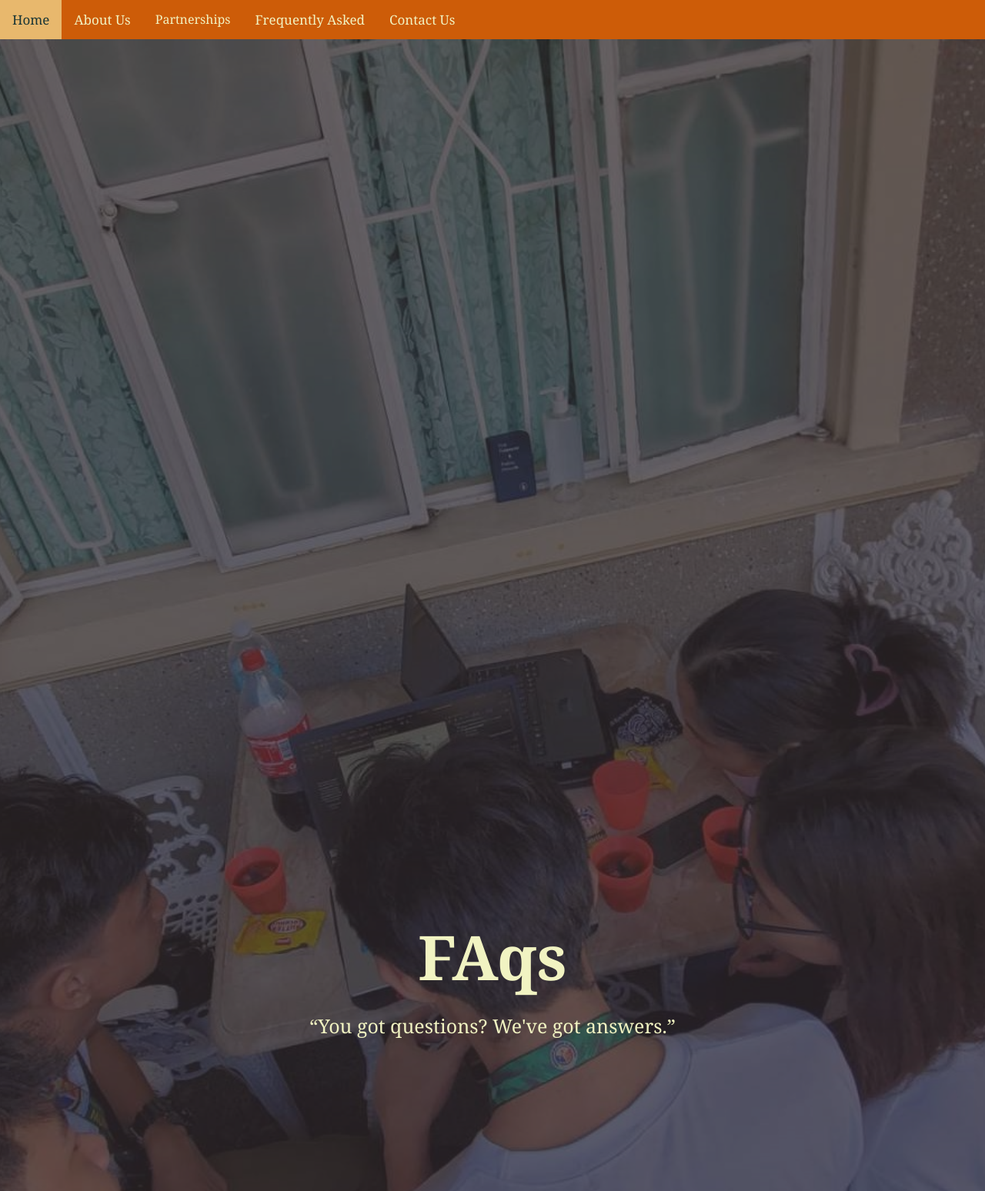
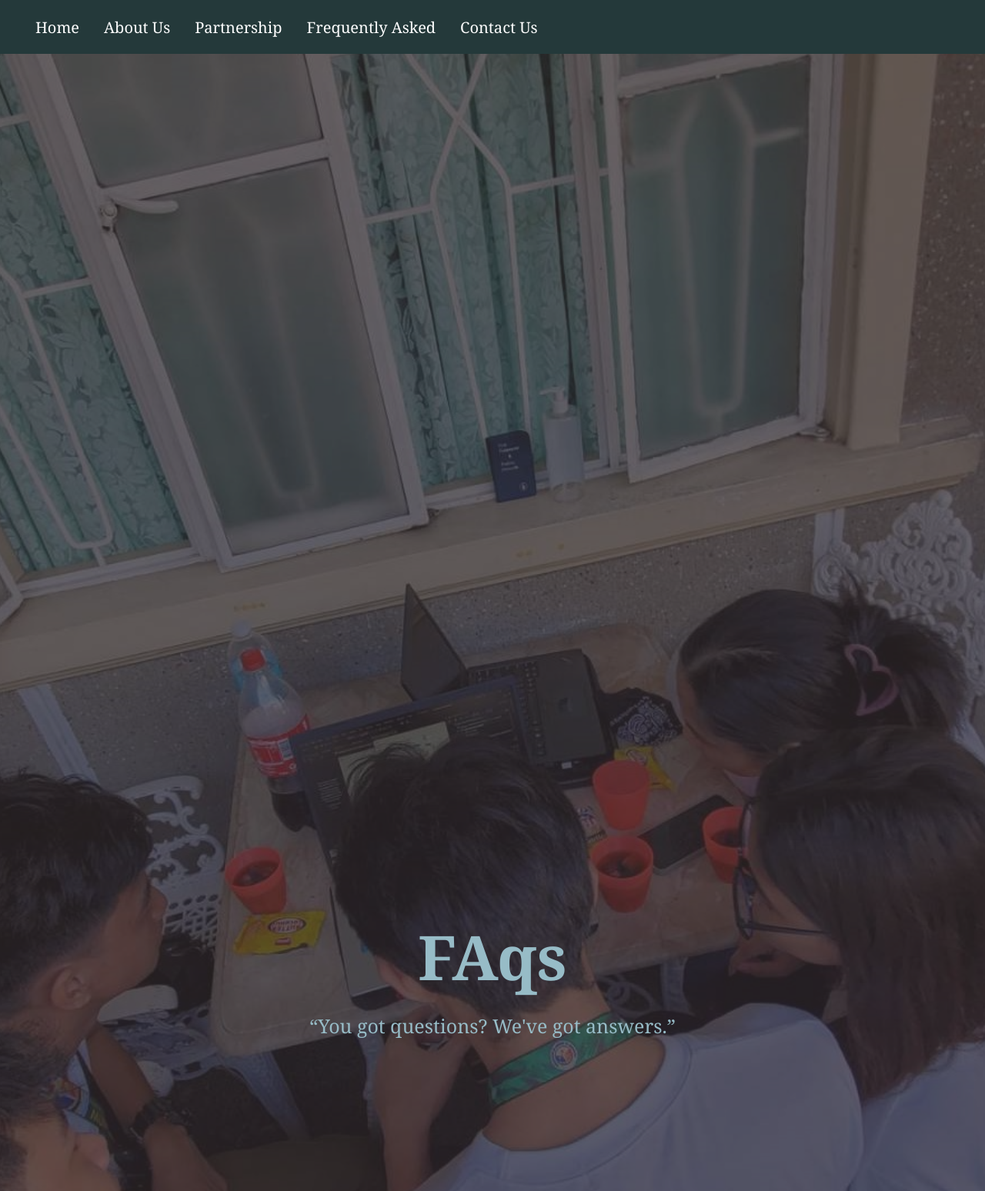
Before and after one commit to Arlynne896/Final-Project-Food-Delivery-Website, a PHP site: page /faq.php in a window 1280 px wide. Shown: the top 1548 px of the page at 77% size. Run offline with PHP 8.4, Linux system fonts and the light colour scheme.

Commit message:
changed design

```diff
--- a/faq.php
+++ b/faq.php
@@ -2,10 +2,11 @@
 <html lang="en">
 	<head>
 		<meta charset="UTF-8">
-
+	<meta name="viewport" content="width=device-width, initial-scale=1.0">
 		<title>FAQ</title>
 		<link href="sample.css" rel="stylesheet"/>
 		<link rel="stylesheet" href="https://cdnjs.cloudflare.com/ajax/libs/font-awesome/4.7.0/css/font-awesome.min.css">
+		<link rel="icon" type="x-icon" href="Portion Port Logo.png">
 	</head>
 	<body>
 	<nav>
@@ -13,17 +14,17 @@
 			<a class="nav" href="homepage.php">Home</a>
 			<a class="nav" href="about.php">About Us</a>
 			<div class="dropdown">
-				<button class="dropbtn">Partnerships</button>
+				<a href='#' class="dropbtn">Partnership </a>
 				<div class="dropdown-content">
 					<a href="Shops/burger.php">Bur-go Shop</a>
 					<a href="Shops/coffee.php">Coffee Mate</a>
 					<a href="Shops/pizza.php">Homie's Pizza</a>
 					<a href="Shops/sushi.php">Sushi Kitchen</a>
-					<a href="Shops/tea.html">Tastea Shop</a>
+					<a href="Shops/tea.php">Tastea Shop</a>
 				</div>
 			</div>
 			<a class="nav" href="faq.php">Frequently Asked</a>
-			<a class="nav" href="contact.php">Contact Us</a>
+			<a class="nav" href="coms/contact.php">Contact Us</a>
 		</div>
 	</nav>
 		<div class="header">
@@ -32,29 +33,29 @@
 		<main style="margin-top: 100vh;">
 			<p><b>How do I place a food delivery? </b> <br>
 			You can typically place an order through a food delivery app or website.
-			Simply enter your address, browse through the available restaurants, select your items, and complete the payment process.<br>
+			Simply enter your address, browse through the available restaurants, select your items, and complete the payment process.<br><br>
 			<b>What types of food can I order for delivery?</b> <br>
 			Most delivery services offer a wide range of options, including pizza, sushi, coffee, milktea, and burgers from local restaurants.
-			Some services also provide grocery and convenience items.<br>
+			Some services also provide grocery and convenience items.<br><br>
 			<b>Are there delivery fees?  </b> <br>
 			Yes, most delivery services charge a delivery fee, which can vary based on distance, the restaurant, and the delivery service itself.
-			Some restaurants may also add a service fee or minimum order amount. <br>
+			Some restaurants may also add a service fee or minimum order amount. <br><br>
 			<b>Can I track my delivery?  </b><br>
-			Many delivery apps provide real-time tracking of your order, allowing you to see the status of your delivery and estimated arrival time.<br>
+			Many delivery apps provide real-time tracking of your order, allowing you to see the status of your delivery and estimated arrival time.<br><br>
 			<b>What should I do if my food is late or missing? </b> <br>
 			Contact the delivery service or restaurant directly through the app or website.
-			They can help resolve issues such as late deliveries or missing items, and may offer refunds or credits.<br>
+			They can help resolve issues such as late deliveries or missing items, and may offer refunds or credits.<br><br>
 			<b>How can I pay my order?  </b><br>
-			Payment methods typically include credit/debit cards, mobile payment options (like Apple Pay or Google Pay), and sometimes cash on delivery.<br>
+			Payment methods typically include credit/debit cards, mobile payment options (like Apple Pay or Google Pay), and sometimes cash on delivery.<br><br>
 			<b>Can I modify or cancel my order? </b><br>
 			Once an order is placed, modifications or cancellations might be limited. Check the app or website for specific policies,
-			and contact customer service as soon as possible if you need to make changes.<br>
+			and contact customer service as soon as possible if you need to make changes.<br><br>
 			<b>Are there options dietary restrictions or allegies?</b><br>
 			Many restaurants offer options for various dietary needs. You can often leave special instructions when placing your order.
-			Be sure to communicate any allergies or restrictions clearly to avoid issues.<br>
+			Be sure to communicate any allergies or restrictions clearly to avoid issues.<br><br>
 			<b>What should I do if I encounter a problem with my order?</b><br>
 			Report the issue through the app or website.
-			Most delivery services have customer support teams that can assist with resolving problems such as incorrect orders or quality issues.<br>
+			Most delivery services have customer support teams that can assist with resolving problems such as incorrect orders or quality issues.<br><br>
 			<b>Can I tip the delivery rider?   </b><br>
 			Yes, tipping is generally encouraged. You can usually add a tip when placing your order or provide it in cash directly to the driver.</p>
 		</main>
--- a/sample.css
+++ b/sample.css
@@ -9,8 +9,8 @@
 }
 
 p, li {
-  font-size: 16px;
-  margin: 1rem 0;
+  font-size: 20px;
+  margin: 1rem;
   line-height: 1.875;
   text-align: justify;
 }
@@ -22,7 +22,7 @@
 main, footer {
   padding: 15px;
   width: 100%;
-  background-color: #F1F3C2;
+  background-color: #97bcc7;
   position: relative;
   z-index: 2;
 }
@@ -38,70 +38,65 @@
   padding: 2% 0;
 }
 
+.navbar a {
+  color: #FFFFFF;
+  text-align: center;
+  padding: 14px 16px;
+  text-decoration: none;
+  font-size: 20px;
+  display: inline-block;
+}
+
+.navbar a:hover {
+  background-color: #97bcc7;
+  color: #006884;
+}
 .navbar {
-  background-color: #CD5C08;
+  display: flex;
+  float: right;
+  background-color:#24393a;
   overflow: visible;
   position: fixed;
   top: 0;
   width: 100%;
   z-index: 3;
+  padding: 0 30px;
+  height: 70px;
+  align-items: center;
 }
 
-.navbar a {
-  float: left;
-  color: #F1F3C2;
-  text-align: center;
-  padding: 14px 16px;
-  text-decoration: none;
-  font-size: 17px;
-}
-
-.navbar a:hover {
-  background-color: #E8B86D;
-  color: #1A3636;
-}
 .dropdown{
     float: left;
     overflow: visible;
     position: relative;
     z-index: 4;
 }
-.dropdown .dropbtn{
-	font-size: 16px;
-	border: none;
-	outline: none;
-	color: #F1F3C2;
-	padding: 14px 16px;
-	background-color: inherit;
-	font-family: inherit;
-	margin: 0;
-}
 .dropdown-content {
   display: none;
   position: absolute;
-  background-color: #E8B86D;
+  background-color: #24393a;
    width: 100%;
   box-shadow: 0px 8px 16px 0px rgba(0, 0, 0, 0.2);
   z-index: 5;
 }
 .dropdown-content a{
     float: none;
-	color: #F1F3C2;
+    color: #FFFFFF;
     padding: 12px 16px;
     display: block;
     text-align: left;
 }
 .dropdown:hover .dropbtn {
-  background-color: #E8B86D;
-  color: #1A3636;
+	 background-color: #97bcc7;
+	 color: #006884;
 }
 .dropdown-content a:hover{
-	background-color: #E8B86D;
-	color: #1A3636;
+	 background-color: #97bcc7;
+	 color: #006884;
 }
 .dropdown .dropbtn:hover {
-  background-color: #E8B86D;
-  color: #1A3636;
+	 background-color: #97bcc7;
+	 color: #006884;
 }
 .dropdown:hover .dropdown-content {
   display: block;
@@ -143,7 +138,7 @@
 .header > * {
   text-align: center;
   padding-top: 19px;
-  color: #F1F3C2;
+  color: #97bcc7;
 }
 
 hr {
```
Also changed, not shown: about.php (+5 -4 lines), Portion Port Logo.png (added). Lines whose indentation alone changed are shown as unchanged.
